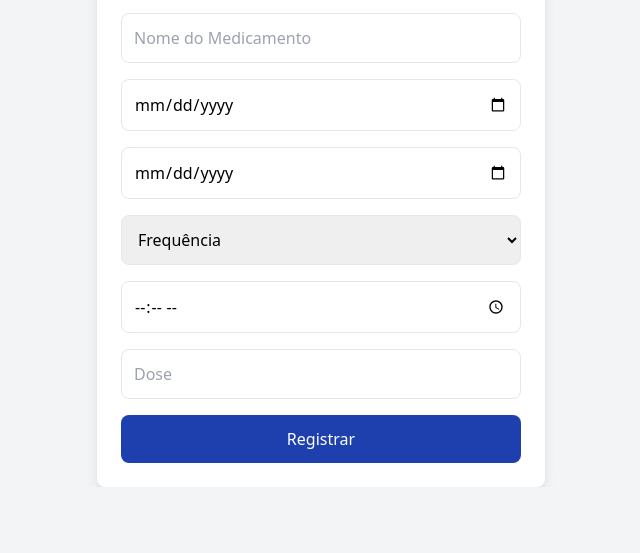
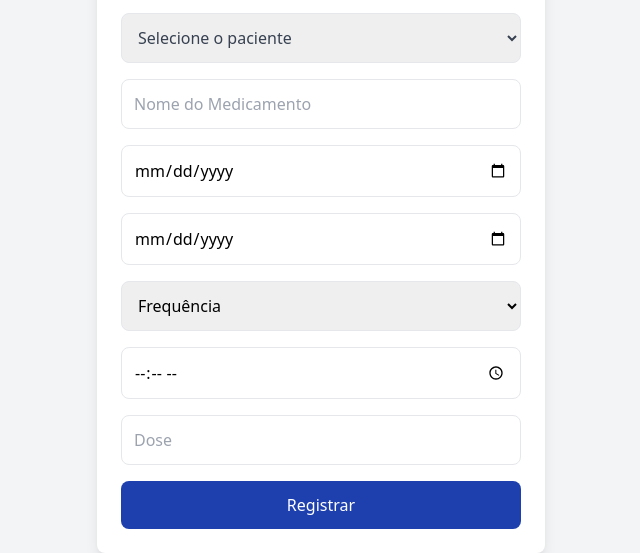
Before and after one commit to guilhermekameoka/PDS1, a plain HTML site: page frontend/medico/regMedicamento.html in a window 1280 px wide. Shown: the part 348-901 px from the top of the page, without its empty margins (319-959 px from the left). Before the commit the page ends 835 px from the top, so only its background shows below. Drawn offline with nearby package versions, Linux system fonts and the light colour scheme.

Commit message:
fix: Correct script path for medicamento.js and add patient selection dropdown in medication registration form

```diff
--- a/frontend/medico/regMedicamento.html
+++ b/frontend/medico/regMedicamento.html
@@ -5,7 +5,7 @@
   <meta charset="UTF-8">
   <meta name="viewport" content="width=device-width, initial-scale=1.0">
   <script src="https://cdn.tailwindcss.com"></script>
-  <script src="/js/medicamento.js"></script>
+  <script src="../../js/medicamento.js"></script>
   <title>Registro de Medicamento</title>
   <style>
     .placeholder-label {
@@ -41,6 +41,12 @@
     <h1 class="text-2xl font-bold text-center mb-4">Registro de Medicamento</h1>
 
     <form id="medicamento-form" class="space-y-4">
+      <!-- Campo de seleção do paciente (idoso) -->
+      <select id="paciente" class="w-full p-3 border rounded-lg text-gray-700" required>
+        <option value="" disabled selected>Selecione o paciente</option>
+        <!-- Os pacientes serão carregados via JavaScript -->
+      </select>
+
       <input type="text" id="nome" placeholder="Nome do Medicamento" class="w-full p-3 border rounded-lg" required>
 
       <input type="date" id="data-inicial" class="w-full p-3 border rounded-lg" required>
@@ -61,6 +67,9 @@
       </button>
     </form>
   </div>
+
+  <!-- Script para carregar a lista de pacientes -->
+  <script src="../../js/carregarPacientes.js"></script>
 </body>
 
 </html>
```
